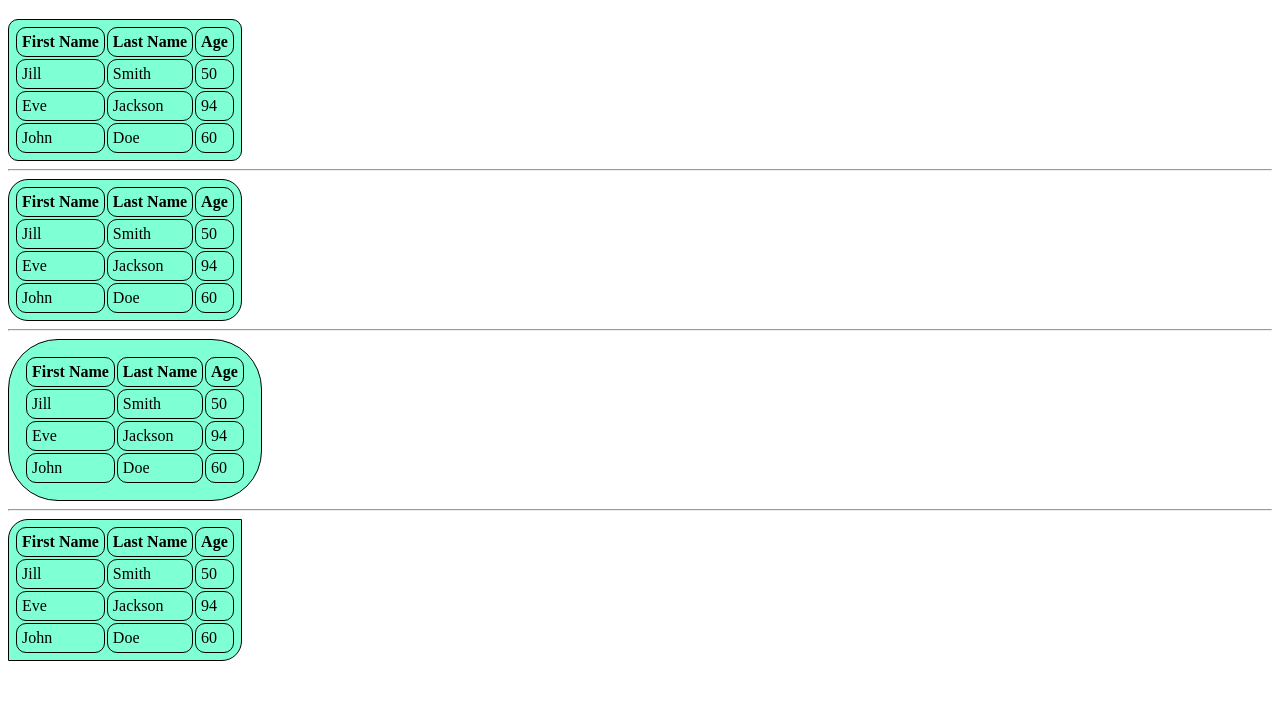
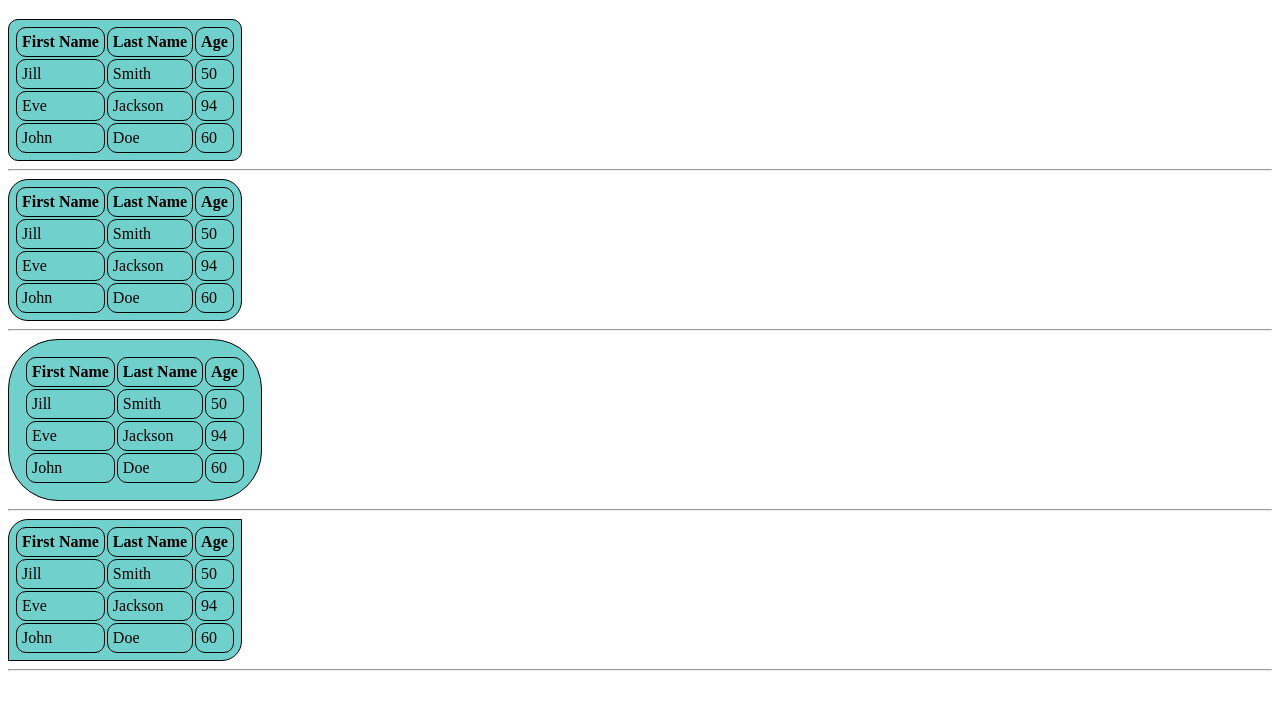
Before and after one commit to AMARNADH09/TASK, a plain HTML site: page CSS-TASKS/CSS-TASK1.html in a window 1280 px wide. Shown: the part 61-770 px from the top of the page. Drawn offline with Linux system fonts and the light colour scheme.

Commit message:
Update CSS-TASK1.html

```diff
--- a/CSS-TASKS/CSS-TASK1.html
+++ b/CSS-TASKS/CSS-TASK1.html
@@ -32,12 +32,17 @@
             border-top-left-radius: 20px;
             border-bottom-right-radius: 20px;
         }
+        #t5 {
+            padding: 5px;
+            border: 1.5px solid black;
+            border-radius:70px ;
+        }
     </style>
 </head>
 
 <body>
     <h1>Task 1</h1>
-    <table style="background-color: aquamarine;" id="t1">
+    <table style="background-color: rgb(112, 208, 203);" id="t1">
         <tr style="text-align: center;">
             <th>First Name</th>
             <th>Last Name </th>
@@ -62,7 +67,7 @@
         </tr>
     </table>
     <hr>
-    <table style="background-color: aquamarine;" id="t2">
+    <table style="background-color: rgb(112, 208, 203);" id="t2">
         <tr style="text-align: center;">
             <th>First Name</th>
             <th>Last Name </th>
@@ -87,7 +92,7 @@
         </tr>
     </table>
     <hr>
-    <table style="background-color: aquamarine;" id="t3">
+    <table style="background-color: rgb(112, 208, 203);" id="t3">
         <tr style="text-align: center;">
             <th>First Name</th>
             <th>Last Name </th>
@@ -112,7 +117,7 @@
         </tr>
     </table>
     <hr>
-    <table style="background-color: aquamarine;" id="t4">
+    <table style="background-color: rgb(112, 208, 203);" id="t4">
         <tr style="text-align: center;">
             <th>First Name</th>
             <th>Last Name </th>
@@ -136,6 +141,31 @@
             <td>60</td>
         </tr>
     </table>
+    <hr>
+    <!-- <table style="background-color: rgb(112, 208, 203);" id="t5">
+        <tr style="text-align: center;">
+            <th>First Name</th>
+            <th>Last Name </th>
+            <th>Age</th>
+        </tr>
+        <tr>
+            <td>Jill</td>
+            <td>Smith</td>
+            <td>50</td>
+        </tr>
+
+        <tr>
+            <td>Eve</td>
+            <td>Jackson</td>
+            <td>94</td>
+        </tr>
+
+        <tr>
+            <td>John</td>
+            <td>Doe</td>
+            <td>60</td>
+        </tr>
+    </table> -->
 </body>
 
 </html>
```
